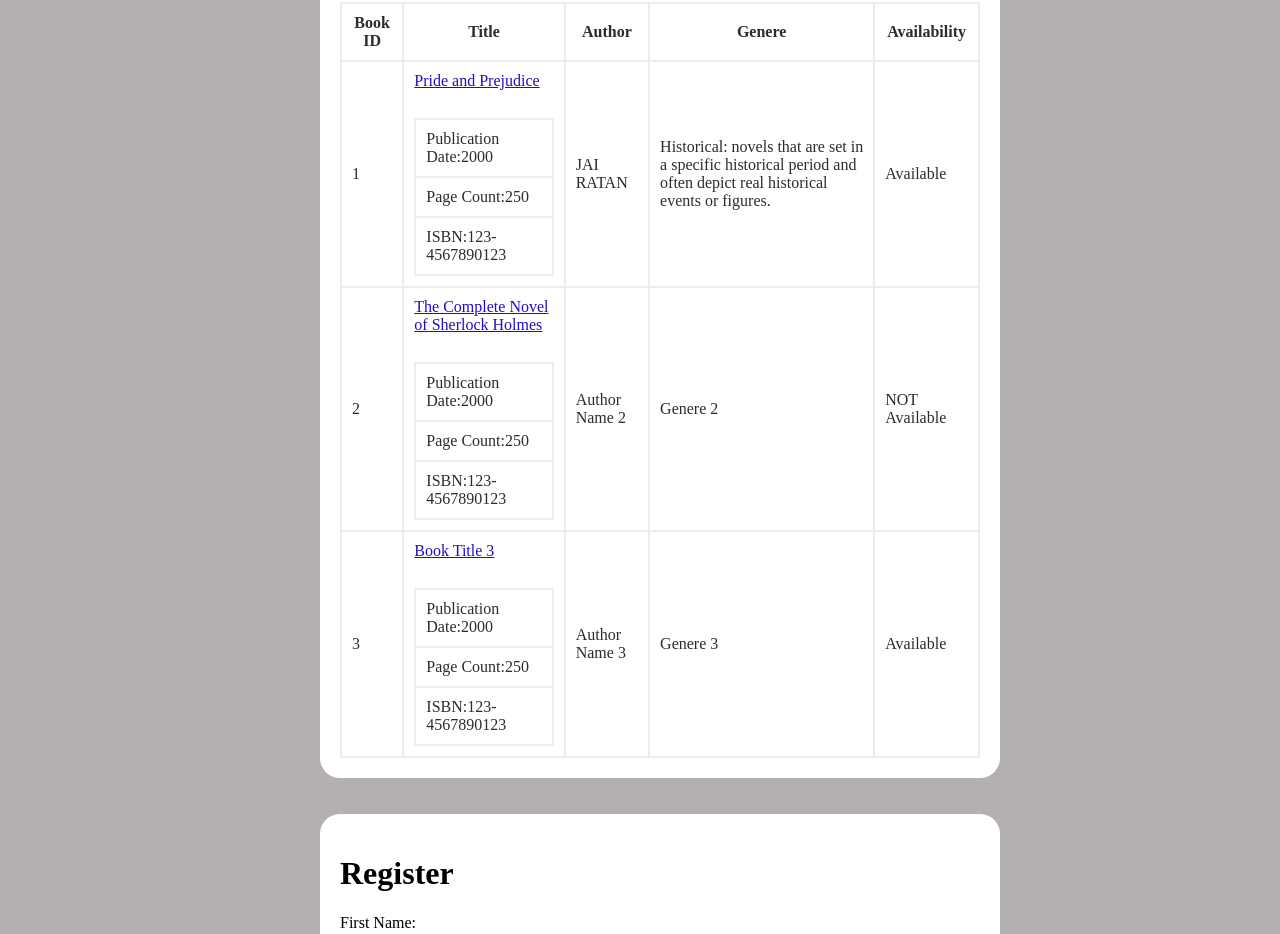
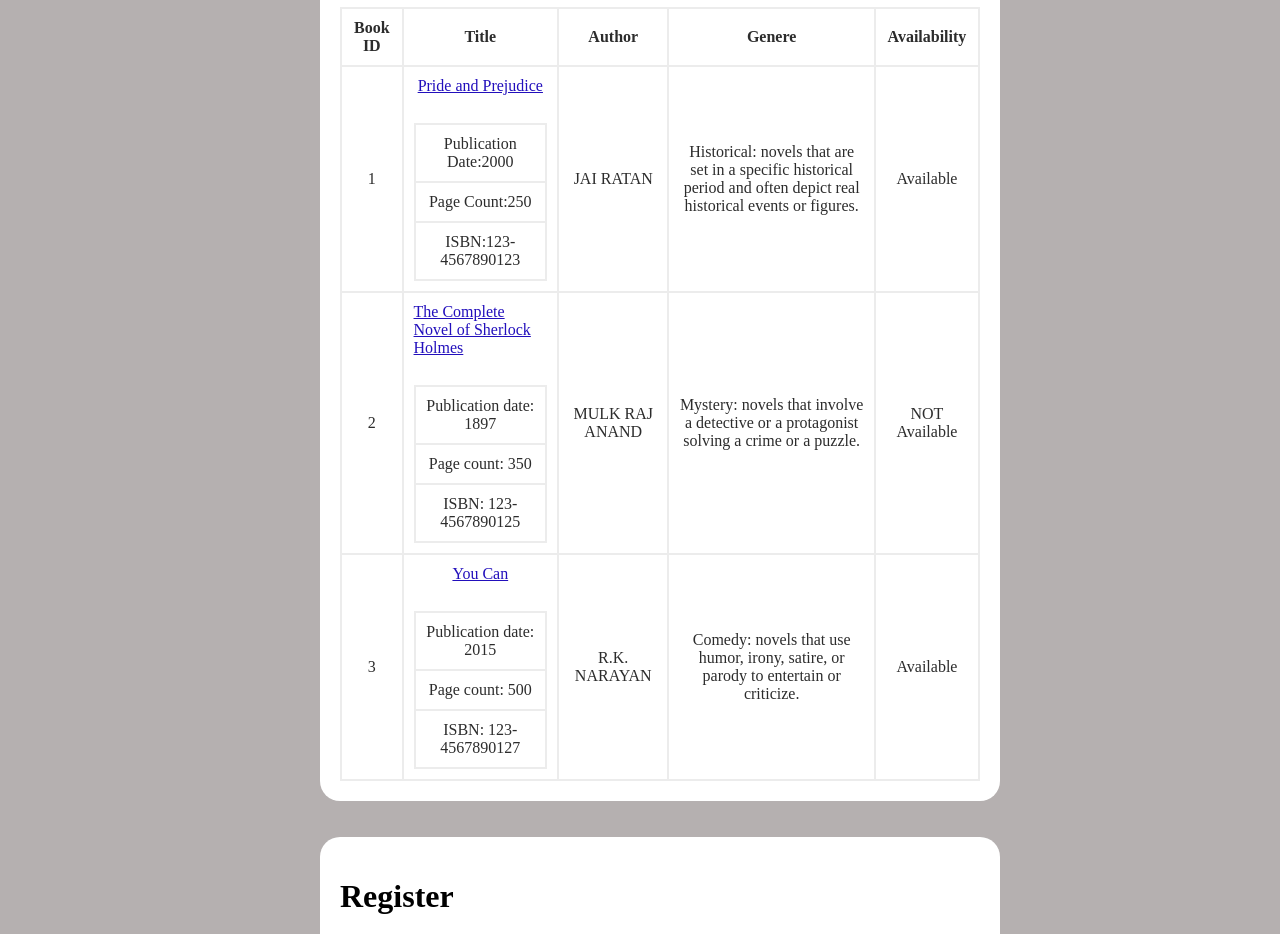
Before and after one commit to Wmlster/F1_CONTEST_2-LIBRARY_SYSTEM-2-, a plain HTML site: page index.html in a window 1280 px wide. Shown: the part 148-1082 px from the top of the page. Drawn offline with Linux system fonts and the light colour scheme.

Commit message:
my final

```diff
--- a/index.html
+++ b/index.html
@@ -3,27 +3,29 @@
   <head>
     <meta charset="UTF-8" />
     <meta name="viewport" content="width=device-width, initial-scale=1.0" />
-    <title>Document</title>
+    <title>LIBRARY SYSTEM</title>
+
+    <link rel="icon" type="image/x-icon" href="./download.jpg" />
 
     <link rel="stylesheet" href="style.css" />
   </head>
   <body>
-    <div class="body">
-      <div id="navbar">
+    <div id="navbar" class="sticky">
       <div>
-          <a href="#">Library System</a>
+        <a href="#" target="_blank">Library System</a>
       </div>
 
       <div>
         <ul id="navlist">
-            <li><a href="#">Books</a></li>
-            <li><a href="#">Register</a></li>
+          <li><a href="#books">Books</a></li>
+          <li><a href="#form">Register</a></li>
           <li><a href="#">Contact Us</a></li>
           <li><a href="#">LogOut</a></li>
         </ul>
       </div>
     </div>
 
+    <div class="body">
       <div id="books">
         <h1>Books</h1>
         <table id="books_table">
@@ -37,7 +39,11 @@
           <tr>
             <td>1</td>
             <td>
-              <a href="#">Pride and Prejudice</a><br /><br />
+              <a
+                href="https://en.wikipedia.org/wiki/Pride_and_Prejudice"
+                target="_blank"
+                >Pride and Prejudice</a
+              ><br /><br />
               <table>
                 <tr>
                   <td>Publication Date:2000</td>
@@ -60,41 +66,55 @@
           <tr>
             <td>2</td>
             <td>
-              <a href="#">The Complete Novel of Sherlock Holmes</a><br /><br />
+              <a
+                href="https://www.goodreads.com/book/show/188572.The_Complete_Sherlock_Holmes"
+                target="_blank"
+                >The Complete Novel of Sherlock Holmes</a
+              ><br /><br />
               <table>
                 <tr>
-                  <td>Publication Date:2000</td>
+                  <td>Publication date: 1897</td>
                 </tr>
                 <tr>
-                  <td>Page Count:250</td>
+                  <td>Page count: 350</td>
                 </tr>
                 <tr>
-                  <td>ISBN:123-4567890123</td>
+                  <td>ISBN: 123-4567890125</td>
                 </tr>
               </table>
             </td>
-            <td>Author Name 2</td>
-            <td>Genere 2</td>
+            <td>MULK RAJ ANAND</td>
+            <td>
+              Mystery: novels that involve a detective or a protagonist solving
+              a crime or a puzzle.
+            </td>
             <td>NOT Available</td>
           </tr>
           <tr>
             <td>3</td>
             <td>
-              <a href="#">Book Title 3</a><br /><br />
+              <a
+                href="https://www.goodreads.com/book/show/25874992-you-can"
+                target="_blank"
+                >You Can </a
+              ><br /><br />
               <table>
                 <tr>
-                  <td>Publication Date:2000</td>
+                  <td>Publication date: 2015</td>
                 </tr>
                 <tr>
-                  <td>Page Count:250</td>
+                  <td>Page count: 500</td>
                 </tr>
                 <tr>
-                  <td>ISBN:123-4567890123</td>
+                  <td>ISBN: 123-4567890127</td>
                 </tr>
               </table>
             </td>
-            <td>Author Name 3</td>
-            <td>Genere 3</td>
+            <td>R.K. NARAYAN</td>
+            <td>
+              Comedy: novels that use humor, irony, satire, or parody to
+              entertain or criticize.
+            </td>
             <td>Available</td>
           </tr>
         </table>
--- a/style.css
+++ b/style.css
@@ -6,9 +6,12 @@ body {
 .body {
   background-color: rgb(181, 176, 176);
   padding-bottom: 35px;
+  padding-top: 55px;
 }
 
 #navbar {
+  position: fixed;
+
   width: 100%;
   height: 50px;
   padding-inline: 30px;
@@ -19,6 +22,8 @@ body {
 
   justify-content: space-between;
   align-items: center;
+
+  z-index: 1;
 }
 
 #navbar > div > a {
@@ -69,6 +74,8 @@ th {
   border: 2px solid #ececec;
   border-collapse: collapse;
   color: #2c2c2c;
+
+  text-align: center;
 }
 
 td,
```
Also changed, not shown: download.jpg (added), 1 other file. Lines whose indentation alone changed are shown as unchanged.
